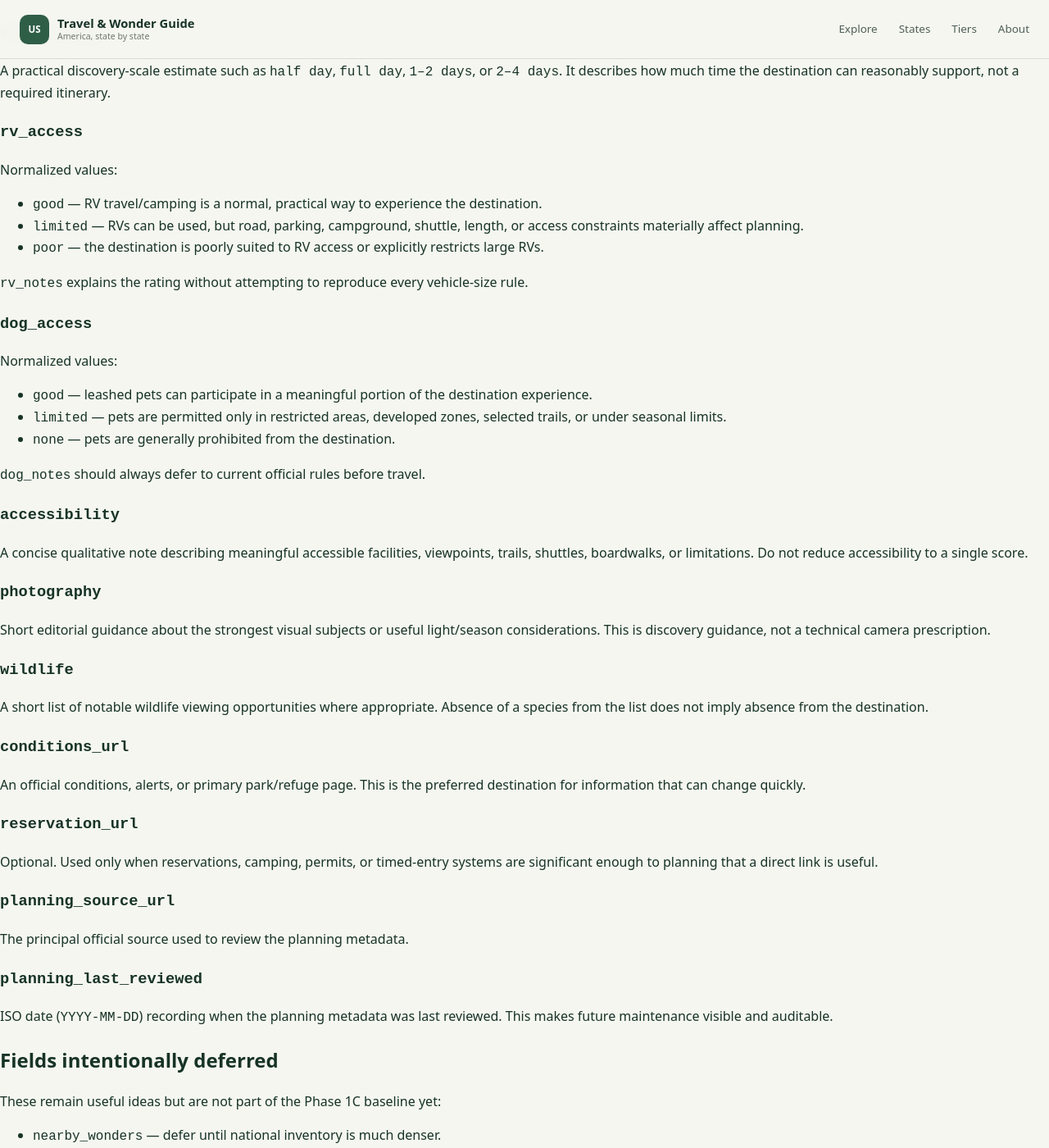
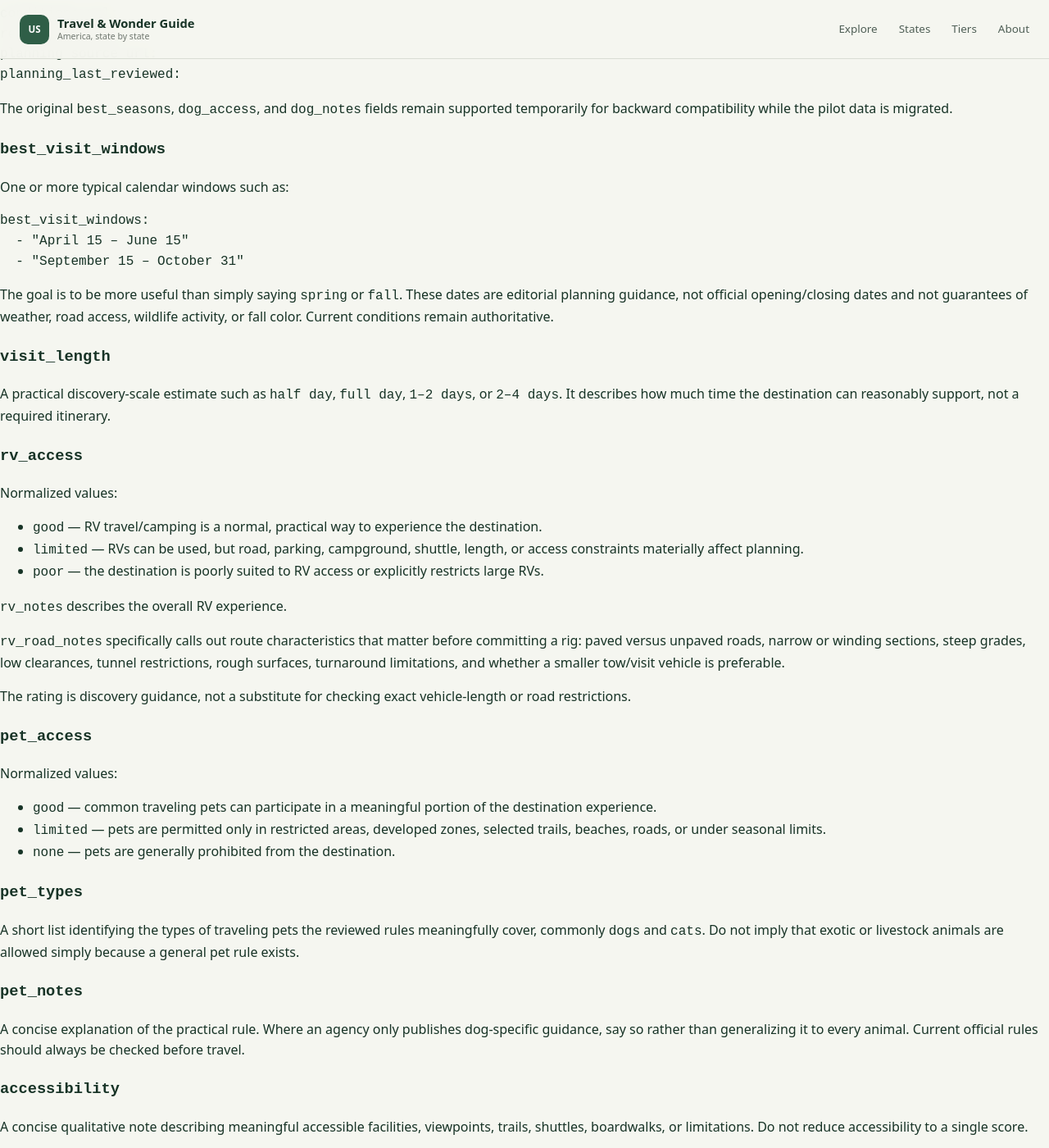
Before and after one commit to jeffthomasiii/us-travel-wonder-guide, a Jekyll site: the page built from CONTENT_MODEL.md, in a window 1280 px wide and 1400 px high, scrolled down 1543 px. Shown: the whole window at 82% size. Built offline with Jekyll 4.4.1, drawn with Linux system fonts in a browser that asks for light colours; our own code applies the rules of GitHub Pages for plain Markdown files; some of the changed text lies outside the part shown.

Commit message:
Refine visit-window, RV, and pet planning model

````diff
--- a/CONTENT_MODEL.md
+++ b/CONTENT_MODEL.md
@@ -1,14 +1,17 @@
 # United States Travel & Wonder Guide — Content Model
 
 This document defines the destination information model validated during Phase 1C. The goal is to add planning value without turning each Wonder record into an encyclopedia or duplicating live information that belongs on official agency websites.
+
+The broader editorial scope of the guide is defined in [`EDITORIAL_SCOPE.md`](EDITORIAL_SCOPE.md). National parks belong in the guide, but they are only one subset of the travel-and-wonder places the project is intended to surface.
 
 ## Principles
 
 1. **Discovery first.** A Wonder page should quickly answer why a place matters and what kind of trip it supports.
 2. **Stable facts in the guide; changing facts at the source.** We store durable planning guidance and link to official conditions, alerts, and reservation systems rather than copying rapidly changing operational details.
-3. **No false precision.** Broad seasonal and access guidance is preferable to brittle statements about exact opening dates, fees, closures, or permit windows.
-4. **Public usefulness over owner-specific preferences.** RV, dog, accessibility, photography, and wildlife information are useful to a broad travel audience and therefore belong in the model.
+3. **Useful precision without pretending certainty.** Where seasonality matters, use typical calendar windows such as `October 1 – November 2` rather than only `fall`. These are planning windows, not guarantees of weather, foliage, access, or closures.
+4. **Public usefulness over owner-specific preferences.** RV, pet, accessibility, photography, and wildlife information are useful to a broad travel audience and therefore belong in the model.
 5. **Optional fields stay optional.** A destination should not receive invented filler simply because another destination has more metadata.
+6. **Management designation does not determine importance.** National parks, state parks, wildlife refuges, forests, BLM lands, scenic roads, cultural places, and lesser-known regional destinations can all qualify on merit.
 
 ## Core Wonder fields
 
@@ -57,9 +62,19 @@ planning_source_url:
 planning_last_reviewed:
 ```
 
-### `best_seasons`
+The original `best_seasons`, `dog_access`, and `dog_notes` fields remain supported temporarily for backward compatibility while the pilot data is migrated.
 
-Broad editorial guidance such as `spring`, `summer`, `fall`, or `winter`. This is not a guarantee of weather or road access.
+### `best_visit_windows`
+
+One or more typical calendar windows such as:
+
+```yaml
+best_visit_windows:
+  - "April 15 – June 15"
+  - "September 15 – October 31"
+```
+
+The goal is to be more useful than simply saying `spring` or `fall`. These dates are editorial planning guidance, not official opening/closing dates and not guarantees of weather, road access, wildlife activity, or fall color. Current conditions remain authoritative.
 
 ### `visit_length`
 
@@ -73,17 +88,27 @@ Normalized values:
 - `limited` — RVs can be used, but road, parking, campground, shuttle, length, or access constraints materially affect planning.
 - `poor` — the destination is poorly suited to RV access or explicitly restricts large RVs.
 
-`rv_notes` explains the rating without attempting to reproduce every vehicle-size rule.
+`rv_notes` describes the overall RV experience.
 
-### `dog_access`
+`rv_road_notes` specifically calls out route characteristics that matter before committing a rig: paved versus unpaved roads, narrow or winding sections, steep grades, low clearances, tunnel restrictions, rough surfaces, turnaround limitations, and whether a smaller tow/visit vehicle is preferable.
+
+The rating is discovery guidance, not a substitute for checking exact vehicle-length or road restrictions.
+
+### `pet_access`
 
 Normalized values:
 
-- `good` — leashed pets can participate in a meaningful portion of the destination experience.
-- `limited` — pets are permitted only in restricted areas, developed zones, selected trails, or under seasonal limits.
+- `good` — common traveling pets can participate in a meaningful portion of the destination experience.
+- `limited` — pets are permitted only in restricted areas, developed zones, selected trails, beaches, roads, or under seasonal limits.
 - `none` — pets are generally prohibited from the destination.
 
-`dog_notes` should always defer to current official rules before travel.
+### `pet_types`
+
+A short list identifying the types of traveling pets the reviewed rules meaningfully cover, commonly `dogs` and `cats`. Do not imply that exotic or livestock animals are allowed simply because a general pet rule exists.
+
+### `pet_notes`
+
+A concise explanation of the practical rule. Where an agency only publishes dog-specific guidance, say so rather than generalizing it to every animal. Current official rules should always be checked before travel.
 
 ### `accessibility`
 
@@ -120,15 +145,17 @@ These remain useful ideas but are not part of the Phase 1C baseline yet:
 - `nearby_wonders` — defer until national inventory is much denser.
 - `navigation_targets` — defer until multi-target navigation/map work begins.
 - detailed fees — too volatile; link to official sources instead.
-- exact seasonal opening/closing dates — too volatile.
+- official seasonal opening/closing dates — dynamic and source-specific; keep them at the official source.
 - current weather — dynamic data belongs to future live integrations.
 - campground-by-campground inventories — outside the scope of a discovery guide.
 
 ## Storage strategy
 
-The initial Phase 1C pilot planning metadata is centralized in `_data/travel_planning.yml`, keyed by Wonder slug. This keeps the pilot easy to audit and avoids duplicating planning metadata across templates.
+The initial Phase 1C planning metadata is centralized in `_data/travel_planning.yml`, keyed by Wonder slug.
 
-The Wonder page layout consumes this data when present. Destinations without Phase 1C data continue to render normally, so national expansion can happen incrementally.
+Phase 1C refinements that migrate the model toward date windows, general pet planning, and road-specific RV notes live in `_data/planning_refinements.yml`. The Wonder layout should prefer refinement fields when present and fall back to the original pilot fields where they are not yet available.
+
+This layered approach lets the model evolve without blocking the live site or requiring every destination to be rewritten at once.
 
 ## Maintenance rule
 
````
Also changed, not shown: other parts of CONTENT_MODEL.md (+7 -5 lines).
